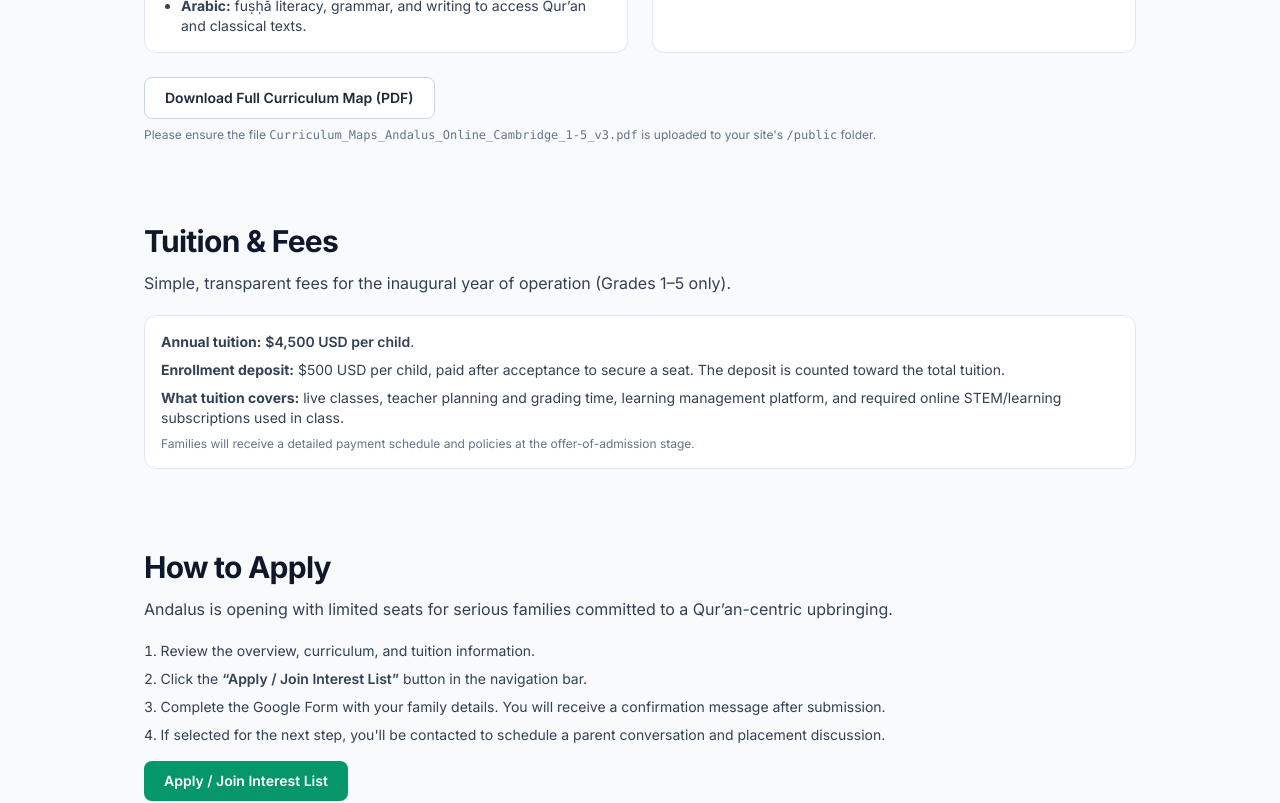
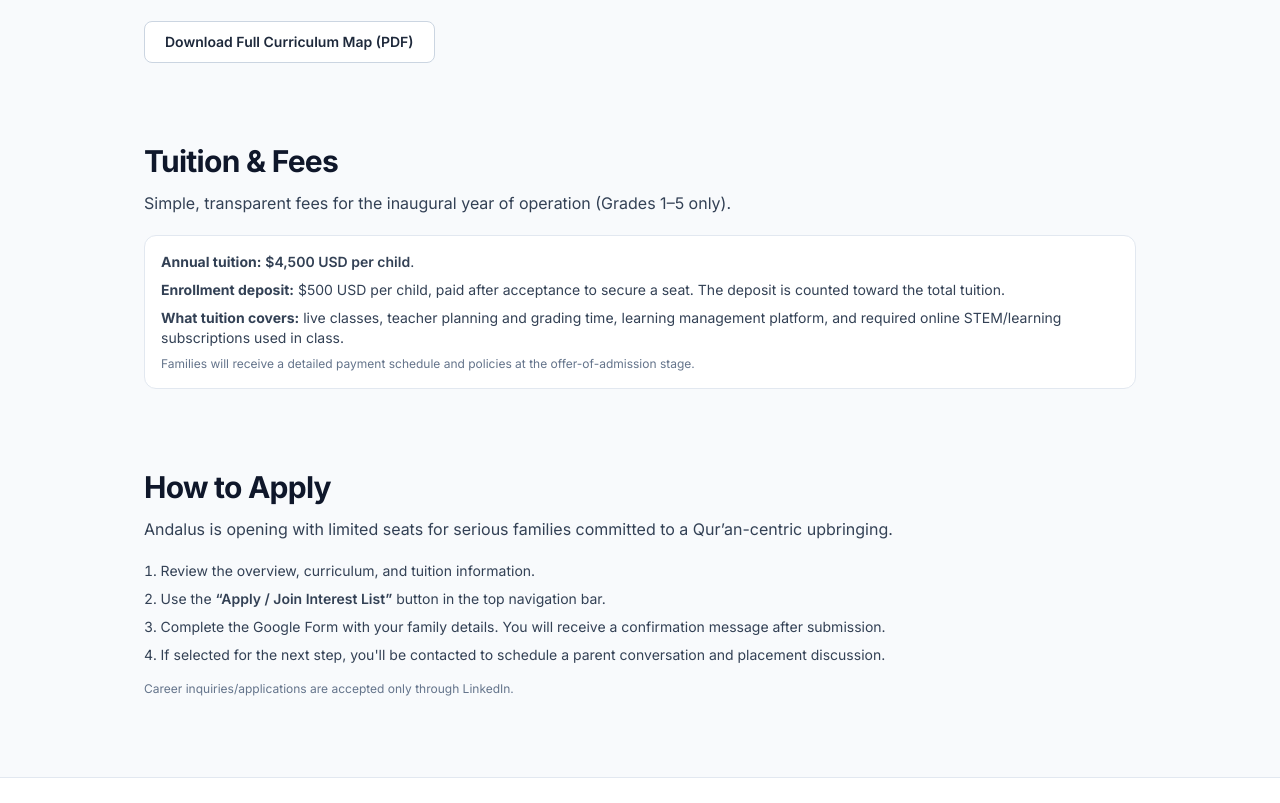
Before and after one commit to patience62003/andalus2, a React (Vite) app: page / in a window 1280 px wide. Shown: the part 1480-2283 px from the top of the page. Built offline with nearby package versions, Linux system fonts and the light colour scheme.

Commit message:
Update App.tsx

```diff
--- a/src/App.tsx
+++ b/src/App.tsx
@@ -79,7 +79,6 @@ export default function App() {
       <nav className="sticky top-0 z-30 border-b border-slate-200 bg-white/90 backdrop-blur">
         <div className="mx-auto flex max-w-5xl items-center justify-between px-4 py-3">
           <div className="flex items-center gap-2">
-            {/* Text logo; you can swap to image if desired */}
             <span className="text-base md:text-lg font-extrabold tracking-tight text-slate-900">
               Andalus
             </span>
@@ -92,7 +91,9 @@ export default function App() {
             <NavLink href="#tuition" label="Tuition" />
             <NavLink href="#faq" label="FAQ" />
             {/* THE ONLY APPLY BUTTON */}
-            <PrimaryButton href={APPLY_URL}>Apply / Join Interest List</PrimaryButton>
+            <PrimaryButton href={APPLY_URL}>
+              Apply / Join Interest List
+            </PrimaryButton>
           </div>
 
           <button
@@ -135,24 +136,15 @@ export default function App() {
           <Tag>Bilingual Arabic / English</Tag>
         </div>
 
-        <p className="max-w-3xl text-sm md:text-base text-slate-700 mb-4">
-          For the inaugural year (August 2026), Andalus is accepting
-          applications for <span className="font-semibold">Grades 1–5 only</span>.
-          Pupils memorise the Qur&apos;an, study Tafseer al-Qurtubi in Arabic for
-          identity formation, and follow the Cambridge Primary pathway in
-          English for mathematics, science, computing, and global perspectives.
-          AI is used carefully to support practice and projects, while teachers
-          remain the murabbīn.
+        <p className="max-w-3xl text-sm md:text-base text-slate-700">
+          For the inaugural year (August 2026), Andalus is accepting applications
+          for <span className="font-semibold">Grades 1–5 only</span>. Pupils
+          memorise the Qur&apos;an, study Tafseer al-Qurtubi in Arabic for
+          identity formation, and follow the Cambridge Primary pathway in English
+          for mathematics, science, computing, and global perspectives. AI is
+          used carefully to support practice and projects, while teachers remain
+          the murabbīn.
         </p>
-
-        <div className="flex flex-wrap gap-3">
-          {/* This is not a second Apply button, it’s the same CTA exposed again for convenience.
-              If you want *strictly* one visible Apply button on the whole site,
-              you can delete this block and rely only on the navbar button. */}
-          <PrimaryButton href={APPLY_URL}>
-            Apply / Join Interest List
-          </PrimaryButton>
-        </div>
       </header>
 
       {/* OVERVIEW */}
@@ -259,11 +251,6 @@ export default function App() {
           <OutlineButton href={CURRICULUM_URL}>
             Download Full Curriculum Map (PDF)
           </OutlineButton>
-          <p className="mt-2 text-xs text-slate-500">
-            Please ensure the file{" "}
-            <code>Curriculum_Maps_Andalus_Online_Cambridge_1-5_v3.pdf</code> is
-            uploaded to your site&apos;s <code>/public</code> folder.
-          </p>
         </div>
       </Section>
 
@@ -275,7 +262,8 @@ export default function App() {
       >
         <div className="rounded-xl border border-slate-200 bg-white p-4 text-sm text-slate-700 space-y-2">
           <p>
-            <strong>Annual tuition:</strong> <span className="font-semibold">$4,500 USD per child</span>.
+            <strong>Annual tuition:</strong>{" "}
+            <span className="font-semibold">$4,500 USD per child</span>.
           </p>
           <p>
             <strong>Enrollment deposit:</strong> $500 USD per child, paid after
@@ -294,7 +282,7 @@ export default function App() {
         </div>
       </Section>
 
-      {/* FAQ / APPLY REMINDER */}
+      {/* FAQ / APPLY INFO (NO EXTRA BUTTON) */}
       <Section
         id="faq"
         title="How to Apply"
@@ -303,9 +291,11 @@ export default function App() {
         <ol className="list-decimal list-inside text-sm text-slate-700 space-y-2 mb-4">
           <li>Review the overview, curriculum, and tuition information.</li>
           <li>
-            Click the{" "}
-            <span className="font-semibold">“Apply / Join Interest List”</span>{" "}
-            button in the navigation bar.
+            Use the{" "}
+            <span className="font-semibold">
+              “Apply / Join Interest List”
+            </span>{" "}
+            button in the top navigation bar.
           </li>
           <li>
             Complete the Google Form with your family details. You will receive
@@ -316,7 +306,6 @@ export default function App() {
             a parent conversation and placement discussion.
           </li>
         </ol>
-        <PrimaryButton href={APPLY_URL}>Apply / Join Interest List</PrimaryButton>
         <p className="mt-4 text-xs text-slate-500">
           Career inquiries/applications are accepted only through LinkedIn.
         </p>
@@ -334,7 +323,10 @@ export default function App() {
             Careers: Career inquiries/applications are accepted only through
             LinkedIn.
           </p>
-          <p>© {new Date().getFullYear()} Andalus International School of Qur&apos;an &amp; AI.</p>
+          <p>
+            © {new Date().getFullYear()} Andalus International School of Qur&apos;an
+            &amp; AI.
+          </p>
         </div>
       </footer>
     </main>
```
